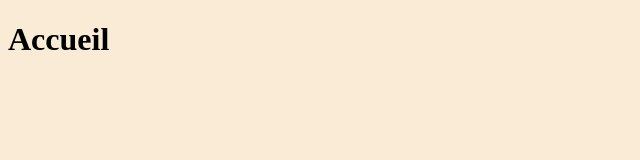
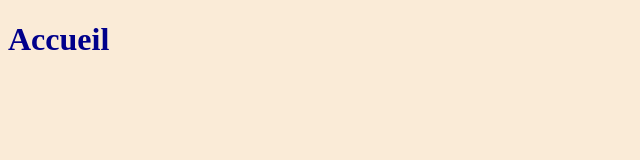
Before and after one commit to smaloron/test-git-2021, a plain HTML site: page index.html in a window 1280 px wide. Shown: the whole page, without its empty margins (0-640 px from the left). Drawn offline with Linux system fonts and the light colour scheme.

Commit message:
résolution de conflit après revert

```diff
--- a/styles.css
+++ b/styles.css
@@ -1,3 +1,4 @@
 body {
     background-color: antiquewhite;
+    color: darkblue;
 }
```
